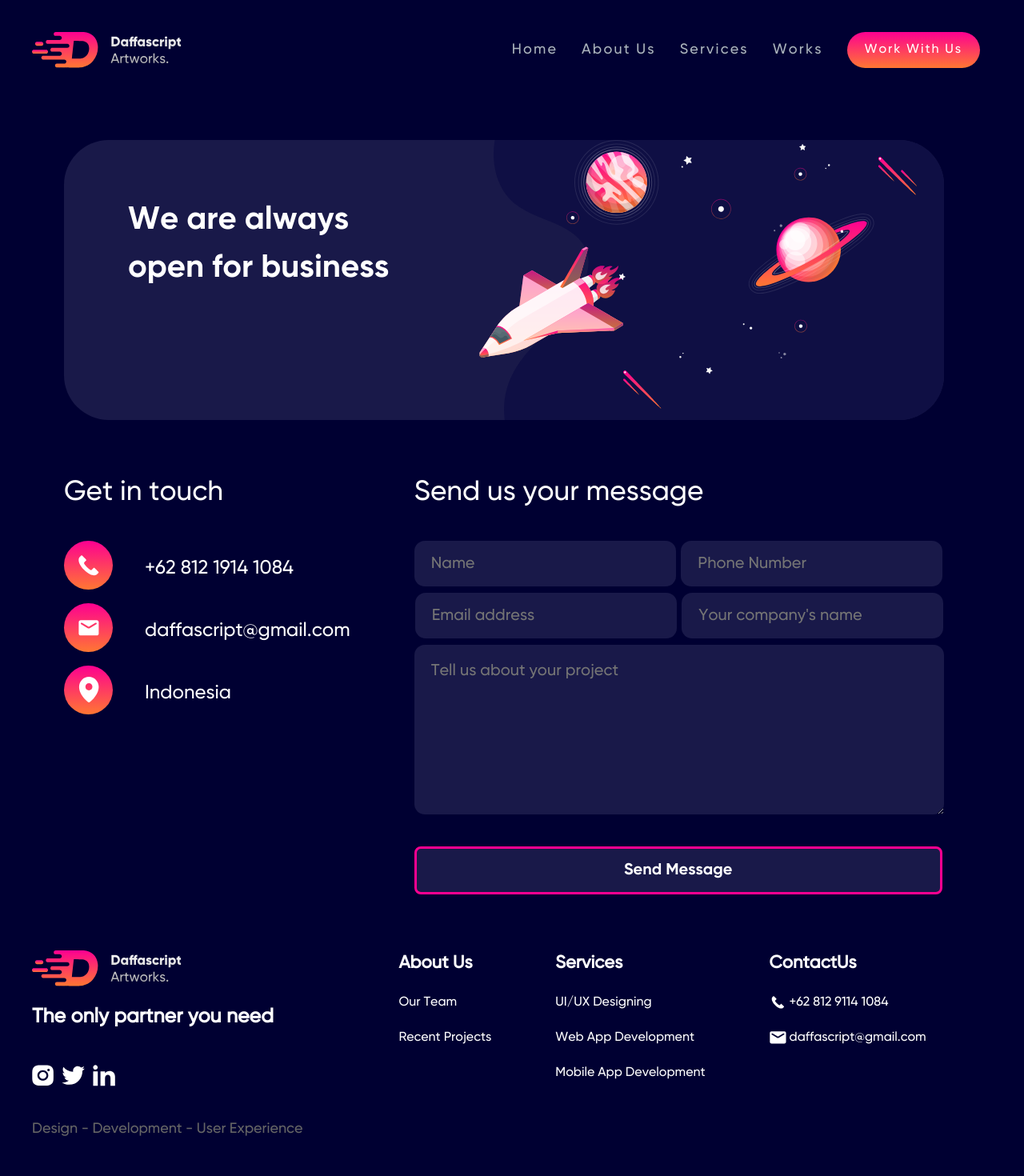
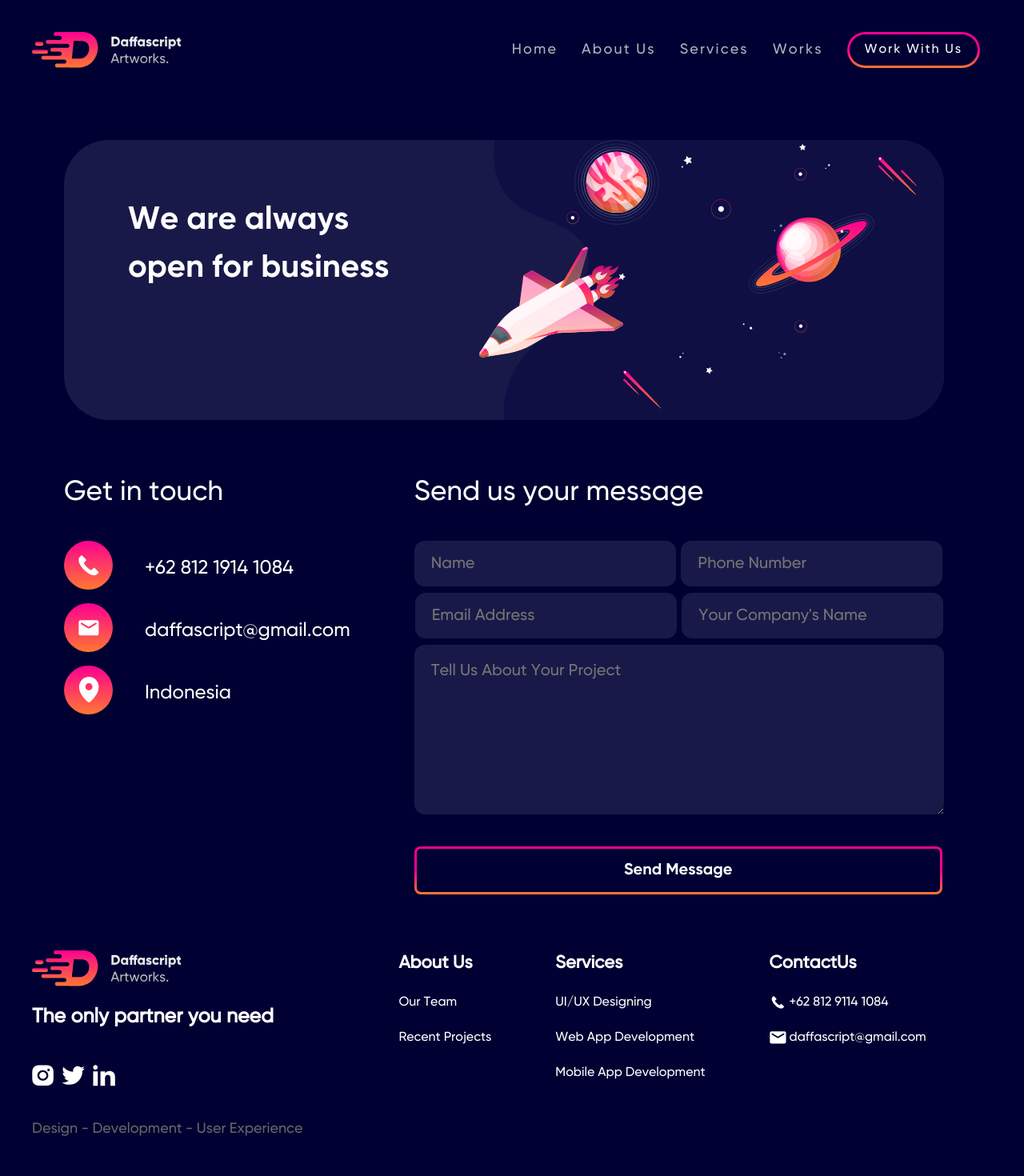
Before and after one commit to DavidJohndps/daffascript_frontend, a Nuxt app: page /contact in a window 1280 px wide. Shown: the top 1470 px of the page at 80% size. Built offline with nearby package versions, Linux system fonts and the light colour scheme.

Commit message:
menambahkan gradasi button

```diff
--- a/assets/style.css
+++ b/assets/style.css
@@ -49,6 +49,38 @@
     -webkit-text-fill-color: transparent;
 }
 
+.button-gra{
+    /* width: 226px;
+    height: 58px;  */
+    --border-width: 3px;
+    --border-radius: 75px;
+    text-transform: capitalize;
+    position: relative;
+    background: linear-gradient(#FD0091, #FD0091, #FF7732);
+    border-radius: var(--border-radius);
+    z-index: 1;
+    border: none;
+}
+
+.button-gra::before{
+    content: '';
+    display: block;
+    height: calc(100% - calc(var(--border-width) * 2));
+    width: calc(100% - calc(var(--border-width) * 2));
+    background: #000032;
+    position: absolute;
+    top: var(--border-width);
+    left: var(--border-width);
+    border-radius: calc(var(--border-radius) - var(--border-width));
+    z-index: -1;
+}
+
+.button-gra:hover::before{
+    background: linear-gradient(180deg, #FD0091 0%, #FD0091 0.01%, #FF7732 100%) !important;
+    border: none !important;
+    transition-duration: 0.4s !important;
+}
+
 /* .cardourline:nth-child(2){
     padding-top: 10px !important;
 } */
@@ -67,12 +99,28 @@
 .formc{
     width: 285px;
     height: 15px;
-    background-color: #191949;
+    background: #191949;
     color:rgba(225, 225, 255, 0.62);
     border: none;
     border-radius: 13px;
     padding: 21px;
     font-size: 20px;
+}
+/* .formc::before{
+    content: '';
+    display: block;
+    height: calc(100% - calc(var(--border-width) * 2));
+    width: calc(100% - calc(var(--border-width) * 2));
+    background: #191949;
+    position: absolute;
+    top: var(--border-width);
+    left: var(--border-width);
+    border-radius: calc(var(--border-radius) - var(--border-width));
+    z-index: 1;
+} */
+.formc:hover{
+    border-radius: 13px;
+    border: 3px solid #FD0091;
 }
 
 .formn{
@@ -87,18 +135,41 @@
     padding-left: 0;
 }
 
-input[type="text"]:focus {
+input[type="text"]:focus{
     outline: none;
     color: #fff;
+    /* --border-width: 3px;
+    --border-radius: 75px;
+    text-transform: capitalize;
+    position: relative;
+    border: 3px solid transparent;
+    border-image: linear-gradient(#FD0091, #FD0091, #FF7732);
+    border-image-slice: 1;
+    border-radius: var(--border-radius);
+    z-index: -1; */
 }
+
+/* input[type="text"]:focus::after{
+    top: -13px;
+} */
+
+/* input[type="text"]:focus::before{
+    content: '';
+    display: block;
+    height: calc(100% - calc(var(--border-width) * 2));
+    width: calc(100% - calc(var(--border-width) * 2));
+    background: #191949;
+    position: absolute;
+    top: var(--border-width);
+    left: var(--border-width);
+    border-radius: calc(var(--border-radius) - var(--border-width));
+    z-index: 1;
+} */
 
 .formc:active{
     border-radius:13px;
 }
-.formc:hover{
-    border-radius: 13px;
-    border: 3px solid #FD0091;
-}
+
 
 .formc1{
     width: 620px;
@@ -127,14 +198,38 @@ input[type="text"]:focus {
     line-height: 24px;
     background-color: #191949;
     border-radius: 8px;
-    border: 3px solid #FD0091;
+    --border-width: 3px;
+    --border-radius: 8px;
+    text-transform: capitalize;
+    position: relative;
+    background: linear-gradient(#FD0091, #FD0091, #FF7732);
+    z-index: 1;
+    border: none;
+}
+.btn-s::before{
+    content: '';
+    display: block;
+    height: calc(100% - calc(var(--border-width) * 2));
+    width: calc(100% - calc(var(--border-width) * 2));
+    background: #000032;
+    position: absolute;
+    top: var(--border-width);
+    left: var(--border-width);
+    border-radius: calc(var(--border-radius) - var(--border-width));
+    z-index: -1;
 }
 
-.btn-s:hover{
+.btn-s:hover::before{
+    background: linear-gradient(180deg, #FD0091 0%, #FD0091 0.01%, #FF7732 100%) !important;
+    border: none !important;
+    transition-duration: 0.4s !important;
+}
+
+/* .btn-s:hover{
     background: linear-gradient(180deg, #FD0091 0%, #FD0091 0.01%, #FF7732 100%);
     border: none;
     transition-duration: 0.4s;
-}
+} */
 
 .bg-gra{
     background: linear-gradient(180deg, #FD0091 0%, #FD0091 0.01%, #FF7732 100%);
@@ -147,15 +242,15 @@ input[type="text"]:focus {
     padding: 16px 32px;
     border-radius: 75px;
     width: 200px;
-    background-color: #000032;
-    border: 3px solid #FD0091;
+    /* background-color: #000032; */
+    /* border: 3px solid #FD0091; */
 }
 
-.b-start:hover{
+/* .b-start:hover{
     background: linear-gradient(180deg, #FD0091 0%, #FD0091 0.01%, #FF7732 100%);
     border: none;
     transition-duration: 0.4s;
-}
+} */
 
 .b-know{
     font-size: 20px;
@@ -164,15 +259,15 @@ input[type="text"]:focus {
     padding: 16px 32px;
     border-radius: 75px;
     width: 230px;
-    background-color: #000032;
-    border: 3px solid #FD0091;
+    /* background-color: #000032;
+    border: 3px solid #FD0091; */
 }
 
-.b-know:hover{
+/* .b-know:hover{
     background: linear-gradient(180deg, #FD0091 0%, #FD0091 0.01%, #FF7732 100%);
     border: none;
     transition-duration: 0.4s;
-}
+} */
 
 .b-show{
     font-size: 20px;
@@ -181,15 +276,15 @@ input[type="text"]:focus {
     padding: 16px 32px;
     border-radius: 75px;
     width: 250px;
-    background-color: #000032;
-    border: 3px solid #FD0091;
+    /* background-color: #000032;
+    border: 3px solid #FD0091; */
 }
 
-.b-show:hover{
+/* .b-show:hover{
     background: linear-gradient(180deg, #FD0091 0%, #FD0091 0.01%, #FF7732 100%);
     border: none;
     transition-duration: 0.4s;
-}
+} */
 
 .btn-r-b{
     font-size: 20px;
@@ -198,20 +293,20 @@ input[type="text"]:focus {
     padding: 16px 32px;
     border-radius: 75px;
     width: 250px;
-    background-color: #000032;
-    border: 3px solid #FD0091;
+    /* background-color: #000032; */
+    /* border: 3px solid; */
 }
 
-.btn-r-b:hover{
+/* .btn-r-b:hover{
     background: linear-gradient(180deg, #FD0091 0%, #FD0091 0.01%, #FF7732 100%);
     border: none;
     transition-duration: 0.4s;
-}
+} */
 
 /* background button */
 .b-navbar{
-    background: linear-gradient(180deg, #FD0091 0%, #FD0091 0.01%, #FF7732 100%);
-    border: none;
+    /* background: linear-gradient(180deg, #FD0091 0%, #FD0091 0.01%, #FF7732 100%);
+    border: none; */
     padding: 13px;
     border-radius: 75px;
 }
@@ -224,14 +319,14 @@ input[type="text"]:focus {
     border-radius: 75px;
     width: 200px;
     background-color: #191949;
-    border: 3px solid #FD0091;
+    /* border: 3px solid #FD0091; */
 }
 
-.b-contact:hover{
+/* .b-contact:hover{
     background: linear-gradient(180deg, #FD0091 0%, #FD0091 0.01%, #FF7732 100%);
     border: none;
     transition-duration: 0.4s;
-}
+} */
 
 
 /* card */
@@ -297,6 +392,18 @@ input[type="text"]:focus {
 }
 /* Responsive Contact */
 @media only screen and (max-width: 600px) {
+    .button-gra{
+        /* width: 226px;
+        height: 58px;  */
+        --border-width: 2px;
+        --border-radius: 75px;
+        text-transform: capitalize;
+        position: relative;
+        background: linear-gradient(#FD0091, #FD0091, #FF7732);
+        border-radius: var(--border-radius);
+        z-index: 1;
+        border: none;
+    }
     .resc{
         margin-left: auto !important;
         margin-right: auto !important;
@@ -403,7 +510,7 @@ input[type="text"]:focus {
         font-size: 11px !important;
         line-height: 15px !important;
         padding: 5px !important;
-        border: 1.5px solid #FD0091;
+        /* border: 1.5px solid; */
     }
     .texthome4{
         font-size: 23px !important;
@@ -524,7 +631,7 @@ input[type="text"]:focus {
         font-size: 8px !important;
         line-height: 11px !important;
         margin-bottom: 12px !important;
-        border: 1.5px solid #FD0091;
+        /* border: 1.5px solid #FD0091; */
     }
     .b-show{
         border: 1.5px solid #FD0091 !important;
@@ -766,9 +873,9 @@ input[type="text"]:focus {
         padding: 0 !important;
         margin-top: 10px !important;
     }
-    .b-contact {
+    /* .b-contact {
         border: 1.5px solid #FD0091;
-    }
+    } */
     .bannerimg1{
         position: absolute !important;
         z-index: 1;
--- a/components/Navbar.vue
+++ b/components/Navbar.vue
@@ -34,13 +34,18 @@
                                 <nuxt-link to="/Services" class="active" style="text-decoration: none; letter-spacing:0.12em;">Services</nuxt-link>
                             </li>
                             <li>
-                                <nuxt-link to="/Works" class="active" style="text-decoration: none; letter-spacing:0.12em;" @click="showProject">
+                                <nuxt-link to="/Works" class="active" style="text-decoration: none; letter-spacing:0.12em;">
                                     Works
-                                    <lazyProductCard v-if="show" />
+                                    <!-- <lazyProductCard v-if="show" /> -->
                                 </nuxt-link>
                             </li>
                             <li>
-                                <button class="b-navbar">
+                                <!-- <nuxt-link to="/Contact" class="" style="text-decoration: none;">
+                                    <button class="b-navbar button-gra font-gilroy-medium active" style="font-size: 16px; letter-spacing:0.12em;">
+                                        Work With Us
+                                    </button>
+                                </nuxt-link> -->
+                                <button class="b-navbar button-gra">
                                     <nuxt-link to="/Contact" class="active1 font-gilroy-medium" style="text-decoration: none; font-size: 16px; letter-spacing:0.12em;">Work With Us</nuxt-link>
                                 </button>
                             </li>
@@ -65,9 +70,12 @@
                                         <nuxt-link to="/Works" class="active" style="text-decoration: none; letter-spacing:0.12em;">Works</nuxt-link>
                                     </li>
                                     <li>
-                                        <button class="uk-button uk-button-default uk-border-pill" style="background: linear-gradient(180deg, #FD0091 0%, #FD0091 0.01%, #FF7732 100%); border: none;">
+                                        <button class="b-navbar button-gra">
+                                            <nuxt-link to="/Contact" class="active1 font-gilroy-medium" style="text-decoration: none; font-size: 16px; letter-spacing:0.12em;">Work With Us</nuxt-link>
+                                        </button>
+                                        <!-- <button class="uk-button uk-button-default uk-border-pill">
                                             <nuxt-link to="/Contact" class="active1 font-gilroy-medium" style="text-decoration: none; letter-spacing:0.12em;">Work With Us</nuxt-link>
-                                        </button>
+                                        </button> -->
                                     </li>
                                 </ul>
                             </div>
@@ -99,17 +107,3 @@
 
 
 </style>
-<script>
-    export default{
-        data(){
-            return{
-                 show:false
-            }
-        },
-        methods: {
-            showProject() {
-                this.show = true
-            }
-        }
-    }
-</script>
--- a/pages/aboutus.vue
+++ b/pages/aboutus.vue
@@ -187,7 +187,7 @@
                 got answers. Let's talk!
                 </h1>
                 <nuxt-link to="/Contact" style="text-decoration: none; color: #fff;">
-                    <button class="uk-margin-medium-top text-white b-contact buttonbanner font-gilroy-medium" style="margin-left: 150px;">
+                    <button class="uk-margin-medium-top text-white b-contact buttonbanner button-gra font-gilroy-medium" style="margin-left: 150px;">
                     Contact Us
                     </button>
                 </nuxt-link>
@@ -240,7 +240,7 @@
 
                 },
                 {
-                    divisi: "CO-Founder, Technical Project Manager & IT Security",
+                    divisi: "CO-Founder & Technical Operations",
                     name: "Fauzan Amrian",
                     url: require("../assets/ourteam/fauzan.png")
                 },
--- a/pages/contact.vue
+++ b/pages/contact.vue
@@ -84,13 +84,13 @@
                                     <input class="formc r-formt formn mr-c font-gilroy-medium" type="text" placeholder="Phone Number">
                                 </div>
                                 <div class="uk-width-1-2@s resc" style="margin-left: 1px; margin-top: 8px;" uk-grid>
-                                    <input class="formc r-formt font-gilroy-medium" type="text" placeholder="Email address">
+                                    <input class="formc r-formt font-gilroy-medium" type="text" placeholder="Email Address">
                                 </div>
                                 <div class="uk-width-1-2@s resc formn2" style="margin-left: -20px; margin-top: 8px;" uk-grid>
-                                    <input class="formc formn1 r-formt font-gilroy-medium" type="text" placeholder="Your company's name">
+                                    <input class="formc formn1 r-formt font-gilroy-medium" type="text" placeholder="Your Company's Name">
                                 </div>
                                 <div class="uk-width-1-1 resc " style="margin-top: 8px;" uk-grid>
-                                    <textarea class="formc1 r-formt1 mr-c font-gilroy-medium uk-margin-medium-left" style="outline: none;" placeholder="Tell us about your project"></textarea>
+                                    <textarea class="formc1 r-formt1 mr-c font-gilroy-medium uk-margin-medium-left" style="outline: none;" placeholder="Tell Us About Your Project"></textarea>
                                 </div>
                             </div>
                             <button class="btn-s uk-margin-medium-top r-forms text-white font-gilroy-bold">
--- a/pages/services.vue
+++ b/pages/services.vue
@@ -111,7 +111,7 @@
                 got answers. Let's talk!
                 </h1>
                 <nuxt-link to="/Contact" style="text-decoration: none; color: #fff;">
-                    <button class="uk-margin-medium-top text-white b-contact buttonbanner font-gilroy-medium" style="margin-left: 150px;" >
+                    <button class="uk-margin-medium-top text-white b-contact buttonbanner button-gra font-gilroy-medium" style="margin-left: 150px;" >
                     Contact Us
                     </button>
                 </nuxt-link>
--- a/pages/works.vue
+++ b/pages/works.vue
@@ -28,8 +28,8 @@
         <div class="uk-container">
             <div v-for="(work, index) in works" :key="index" class="uk-card cardworks uk-margin-medium-left uk-margin-large-top uk-flex"
             style="width: 1100px; height: 300px; background-color: #191949; border-radius: 56px;">
-                <img :src="work.profile" class="profile" style="border-radius: 56px 0 0 56px;"/>
-                <img :src="work.logo" class="logoworks" style="width:250px"/>
+                <img :src="work.profile" class="profile" style="border-radius: 56px 0 0 56px;" v-lazy-load/>
+                <img :src="work.logo" class="logoworks" style="width:250px" v-lazy-load/>
             </div>
             <div class="uk-margin-xlarge-bottom"></div>
         </div>
```
Also changed, not shown: pages/index.vue (+10 -10 lines), assets/homepage/mobileap.svg, assets/homepage/ui_ux.svg.
